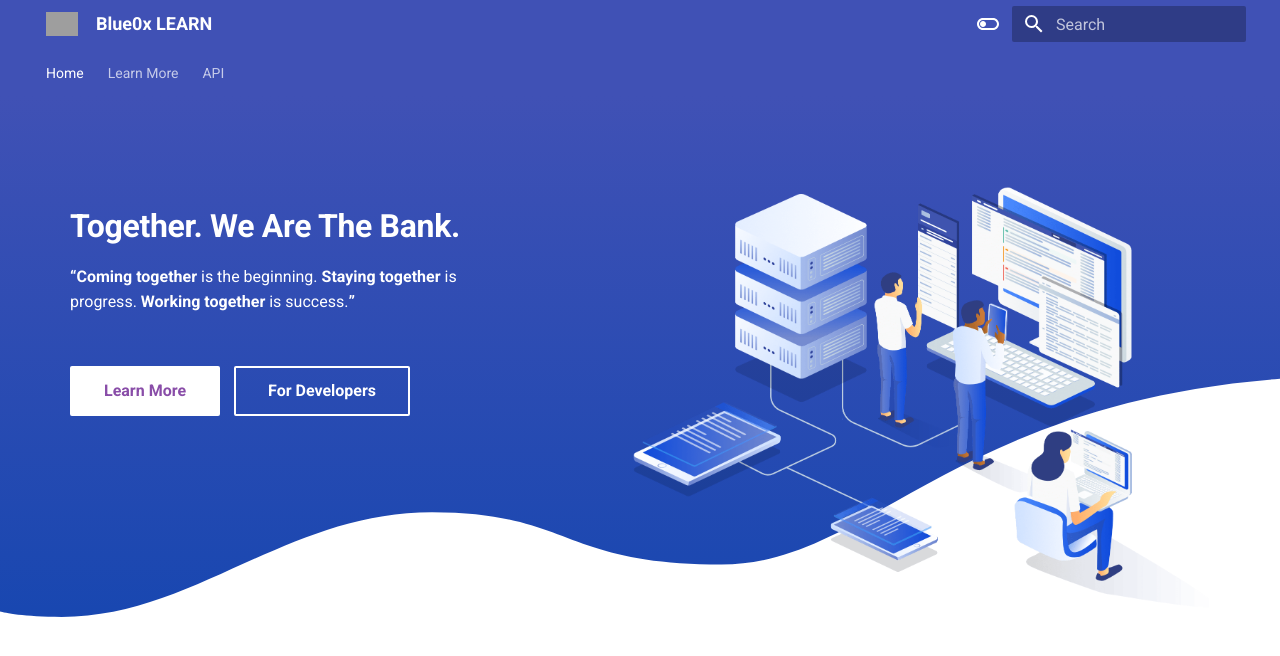
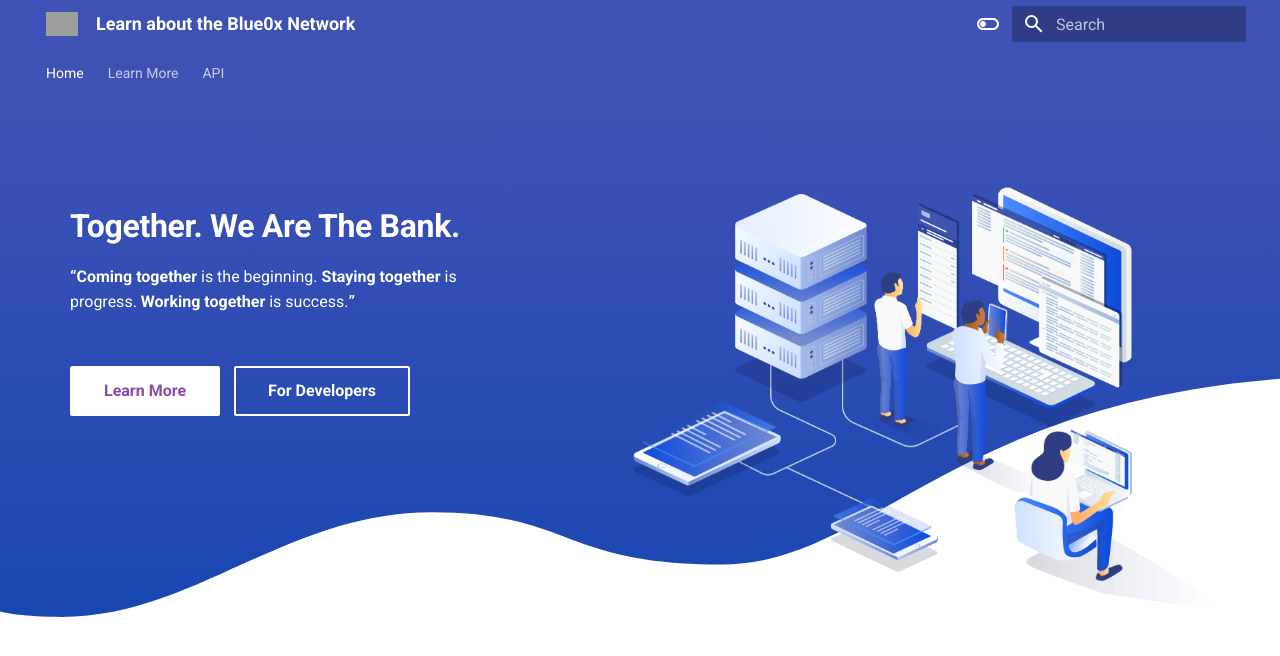
Before and after one commit to theBlue0x/docs, an MkDocs documentation site: the page built from docs/index.md, in a window 1280 px wide. Shown: the top 656 px of the page. Built offline with MkDocs 1.6.1 and Material for MkDocs 9.7.7, drawn with Linux system fonts in a browser that asks for light colours; grey boxes are pictures that could not be loaded.

Commit message:
more css

```diff
--- a/mkdocs.yml
+++ b/mkdocs.yml
@@ -1,4 +1,4 @@
-site_name: Blue0x LEARN
+site_name: 'Learn about the Blue0x Network'
 site_description: 'Learn about the Blue0x Network'
 site_author: 'Blue0x Devs'
 docs_dir: docs/
```
